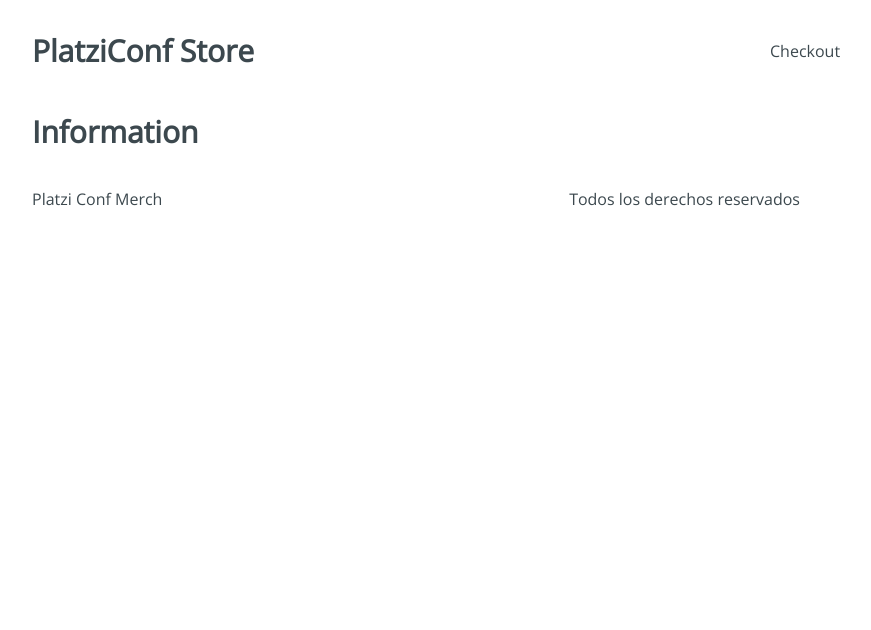
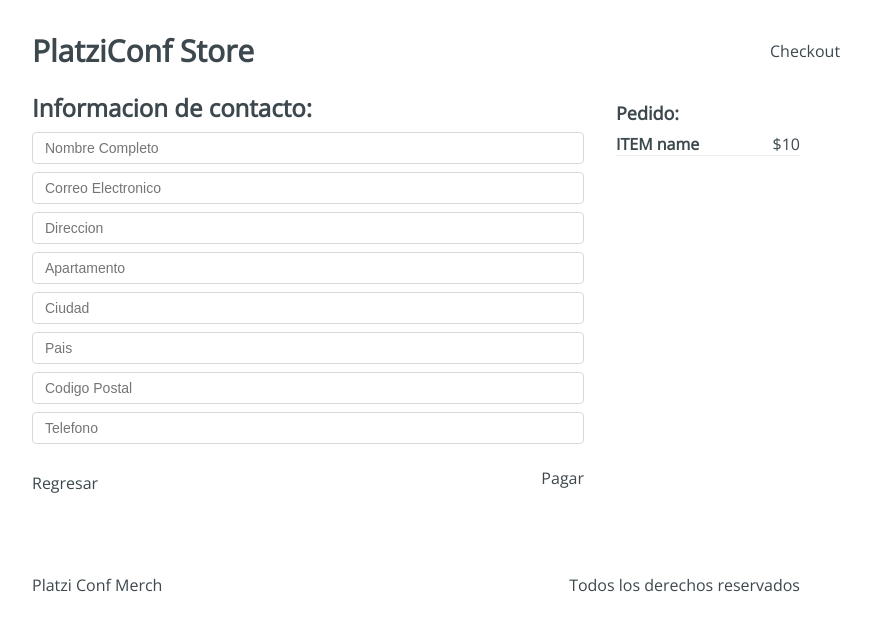
Before and after one commit to Hiddenberg/platzi-conf-store-project, a React (Vite) app: page /checkout/information in a window 1280 px wide. Shown: the top 630 px of the page, without its empty margins (224-1095 px from the left). Built offline with nearby package versions, Linux system fonts and the light colour scheme.

Commit message:
adding the layout for our information page

```diff
--- a/src/containers/Information.jsx
+++ b/src/containers/Information.jsx
@@ -1,5 +1,40 @@
 import "../styles/components/Information.css";
 
 export default function Information() {
-   return <h1>Information</h1>;
+   return (
+      <div className="Information">
+         <div className="Information-content">
+            <div className="Information-head">
+               <h2>Informacion de contacto:</h2>
+               <div className="Information-form">
+                  <form action="" method="post">
+                     <input type="text" name="name" placeholder="Nombre Completo" />
+                     <input type="email" name="email" placeholder="Correo Electronico" />
+                     <input type="text" name="address" placeholder="Direccion" />
+                     <input type="text" name="apto" placeholder="Apartamento" />
+                     <input type="text" name="city" placeholder="Ciudad" />
+                     <input type="text" name="country" placeholder="Pais" />
+                     <input type="text" name="cp" placeholder="Codigo Postal" />
+                     <input type="tel" name="phone" placeholder="Telefono" />
+                  </form>
+               </div>
+
+               <div className="Information-buttons">
+                  <div className="Information-back">Regresar</div>
+                  <div className="Information-next">Pagar</div>
+               </div>
+            </div>
+         </div>
+
+         <div className="Information-sidebar">
+            <h3>Pedido:</h3>
+            <div className="Information-item">
+               <div className="Information-element">
+                  <h4>ITEM name</h4>
+                  <span>$10</span>
+               </div>
+            </div>
+         </div>
+      </div>
+   );
 }
```
